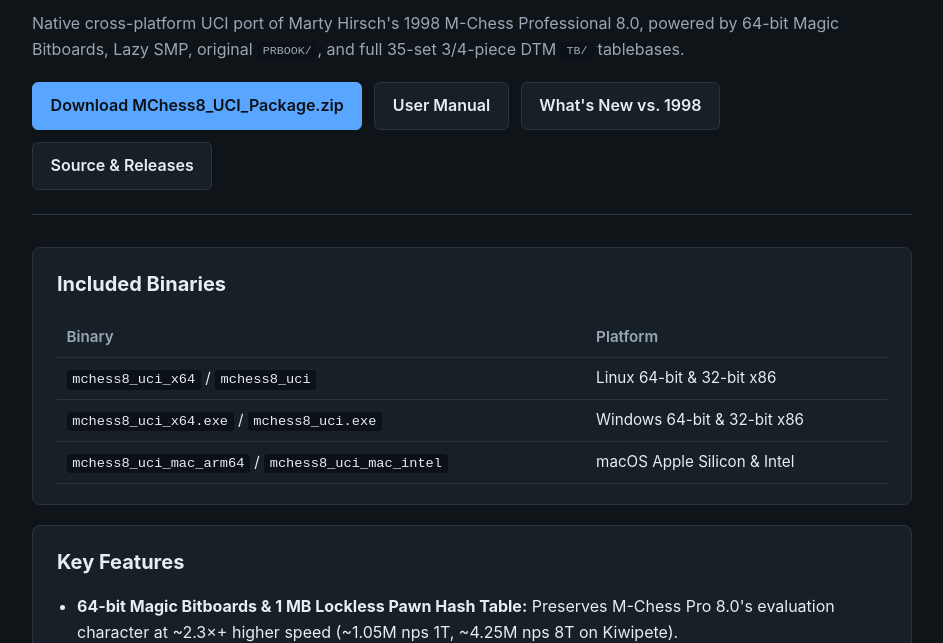
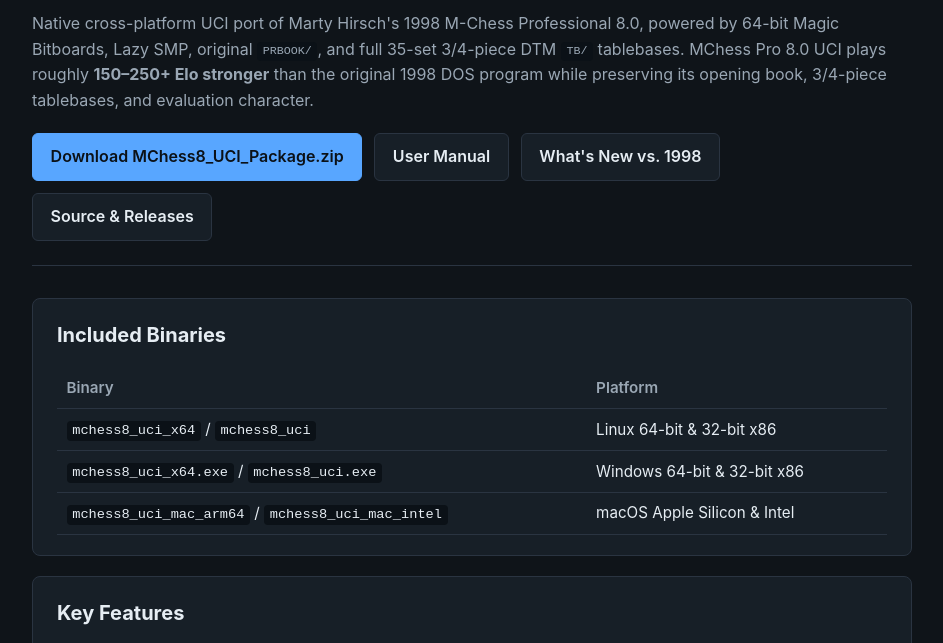
Before and after one commit to tedsummers/MChess8-UCI, a plain HTML site: page index.html in a window 1280 px wide. Shown: the part 89-732 px from the top of the page, without its empty margins (168-1111 px from the left). Drawn offline with Linux system fonts and the light colour scheme.

Commit message:
Highlight 150-250+ Elo gain over original 1998 DOS M-Chess Pro 8.0

```diff
--- a/index.html
+++ b/index.html
@@ -29,7 +29,7 @@
   <div class="wrap">
     <header>
       <h1>MChess Pro 8.0 UCI</h1>
-      <p class="sub">Native cross-platform UCI port of Marty Hirsch's 1998 M-Chess Professional 8.0, powered by 64-bit Magic Bitboards, Lazy SMP, original <code>PRBOOK/</code>, and full 35-set 3/4-piece DTM <code>TB/</code> tablebases.</p>
+      <p class="sub">Native cross-platform UCI port of Marty Hirsch's 1998 M-Chess Professional 8.0, powered by 64-bit Magic Bitboards, Lazy SMP, original <code>PRBOOK/</code>, and full 35-set 3/4-piece DTM <code>TB/</code> tablebases. MChess Pro 8.0 UCI plays roughly <strong>150–250+ Elo stronger</strong> than the original 1998 DOS program while preserving its opening book, 3/4-piece tablebases, and evaluation character.</p>
       <div class="btns">
         <a class="btn primary" href="https://github.com/tedsummers/MChess8-UCI/releases/latest/download/MChess8_UCI_Package.zip">Download MChess8_UCI_Package.zip</a>
         <a class="btn" href="MANUAL.html">User Manual</a>
```
Also changed, not shown: 1 other file.
